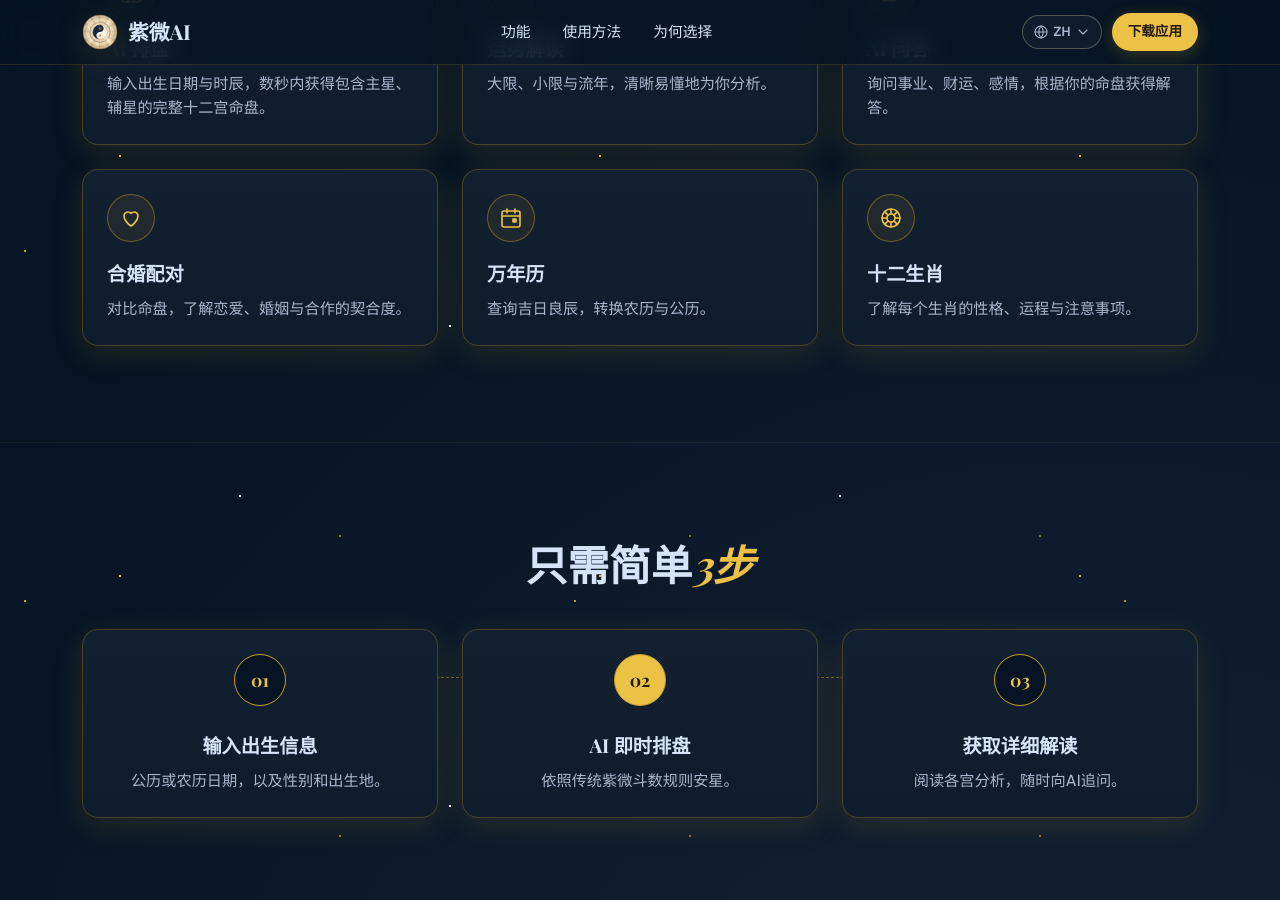
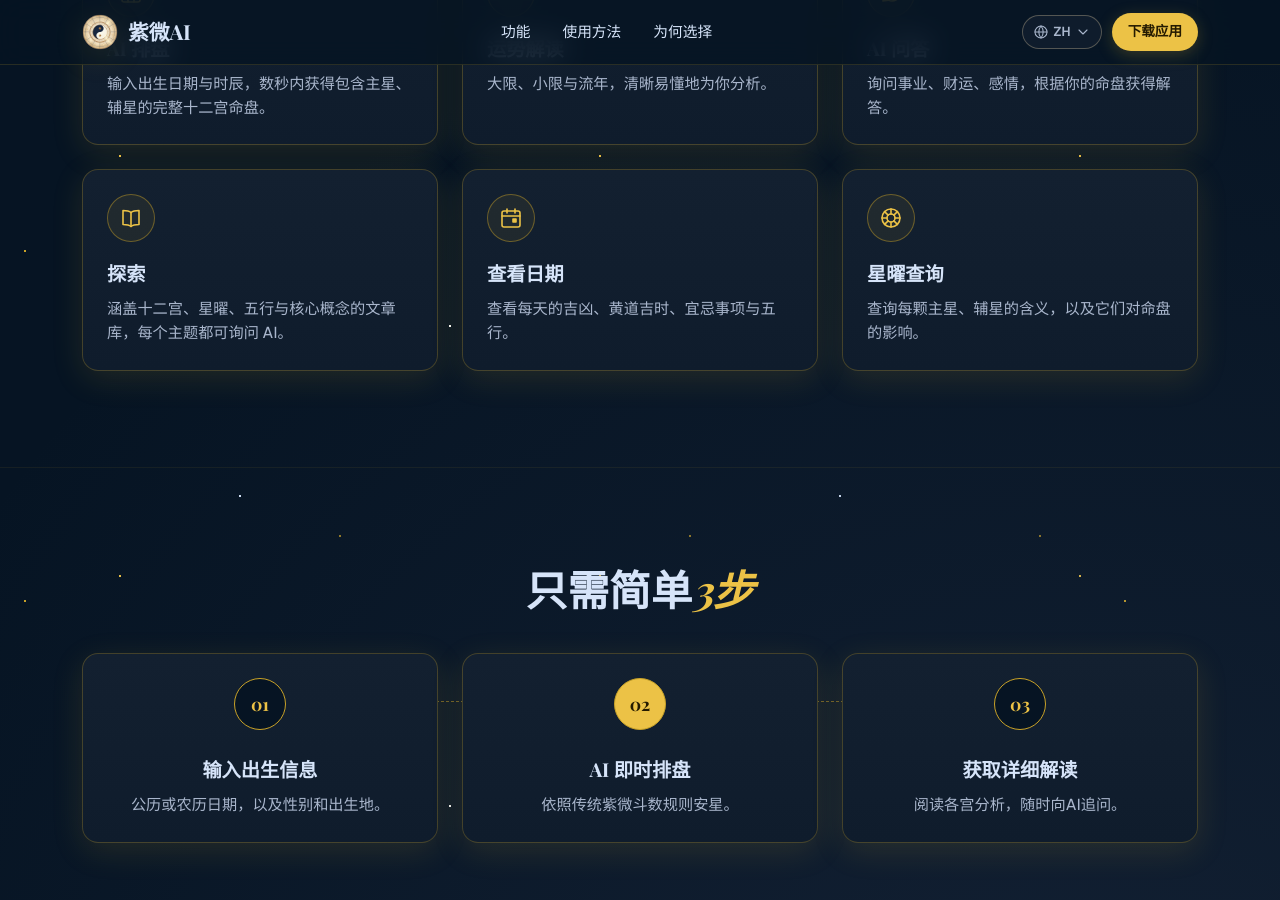
Before and after one commit to App-FactoryAI/tuviai-legal, a Jekyll site: the page built from zh/index.md, in a window 1280 px wide and 900 px high, scrolled down 1184 px. Built offline with Jekyll 4.4.1, drawn with Linux system fonts in a browser that asks for light colours; some web fonts are replaced; part of the change alters nothing that is shown.

Commit message:
Replace feature cards for unshipped features with Explore, Calendar and Star lookup.
Co-authored-by: Cursor <cursoragent@cursor.com>

```diff
--- a/_data/i18n.yml
+++ b/_data/i18n.yml
@@ -28,12 +28,12 @@ vi:
   f2_desc: "Đại vận, tiểu vận và lưu niên được phân tích rõ ràng, dễ hiểu."
   f3_title: "Hỏi đáp cùng AI"
   f3_desc: "Đặt câu hỏi về công danh, tài lộc, tình cảm và nhận câu trả lời dựa trên lá số của bạn."
-  f4_title: "Xem tuổi hợp"
-  f4_desc: "So sánh lá số để xem mức độ hòa hợp trong tình yêu, hôn nhân và công việc."
-  f5_title: "Lịch vạn niên"
-  f5_desc: "Tra ngày tốt xấu, giờ hoàng đạo và chuyển đổi âm dương lịch."
-  f6_title: "12 con giáp"
-  f6_desc: "Tìm hiểu tính cách, vận trình và điều cần lưu ý của từng con giáp."
+  f4_title: "Khám phá"
+  f4_desc: "Thư viện bài viết về 12 cung, các sao, ngũ hành và khái niệm Tử Vi, kèm hỏi AI cho từng chủ đề."
+  f5_title: "Xem ngày"
+  f5_desc: "Xem ngày tốt xấu, giờ hoàng đạo, việc nên làm, nên tránh và ngũ hành của từng ngày."
+  f6_title: "Tra cứu sao"
+  f6_desc: "Tra ý nghĩa từng chính tinh, phụ tinh và ảnh hưởng của sao trong lá số của bạn."
   steps_title: "Chỉ *3 bước* đơn giản"
   s1_title: "Nhập ngày giờ sinh"
   s1_desc: "Theo dương lịch hoặc âm lịch, kèm giới tính và nơi sinh."
@@ -85,12 +85,12 @@ en:
   f2_desc: "Decade, yearly and annual cycles explained clearly and simply."
   f3_title: "Ask the AI"
   f3_desc: "Ask about career, wealth and relationships and get answers based on your own chart."
-  f4_title: "Compatibility"
-  f4_desc: "Compare charts to see how well you match in love, marriage and work."
-  f5_title: "Perpetual calendar"
-  f5_desc: "Look up auspicious days and hours and convert between lunar and solar dates."
-  f6_title: "12 zodiac animals"
-  f6_desc: "Learn the personality, outlook and advice for each zodiac animal."
+  f4_title: "Explore"
+  f4_desc: "A library of articles on the 12 palaces, stars, five elements and core concepts, with AI answers for every topic."
+  f5_title: "Calendar"
+  f5_desc: "Check good and bad days, auspicious hours, what to do or avoid and the five elements of each day."
+  f6_title: "Star lookup"
+  f6_desc: "Look up the meaning of every major and minor star and how it shapes your chart."
   steps_title: "Just *3 simple* steps"
   s1_title: "Enter your birth details"
   s1_desc: "Solar or lunar date, plus gender and place of birth."
@@ -142,12 +142,12 @@ zh:
   f2_desc: "大限、小限与流年，清晰易懂地为你分析。"
   f3_title: "AI 问答"
   f3_desc: "询问事业、财运、感情，根据你的命盘获得解答。"
-  f4_title: "合婚配对"
-  f4_desc: "对比命盘，了解恋爱、婚姻与合作的契合度。"
-  f5_title: "万年历"
-  f5_desc: "查询吉日良辰，转换农历与公历。"
-  f6_title: "十二生肖"
-  f6_desc: "了解每个生肖的性格、运程与注意事项。"
+  f4_title: "探索"
+  f4_desc: "涵盖十二宫、星曜、五行与核心概念的文章库，每个主题都可询问 AI。"
+  f5_title: "查看日期"
+  f5_desc: "查看每天的吉凶、黄道吉时、宜忌事项与五行。"
+  f6_title: "星曜查询"
+  f6_desc: "查询每颗主星、辅星的含义，以及它们对命盘的影响。"
   steps_title: "只需简单*3步*"
   s1_title: "输入出生信息"
   s1_desc: "公历或农历日期，以及性别和出生地。"
@@ -199,12 +199,12 @@ ko:
   f2_desc: "대한, 소한, 유년 운을 명확하고 쉽게 분석합니다."
   f3_title: "AI 질문"
   f3_desc: "직업, 재물, 연애에 대해 물어보고 내 명반에 기반한 답을 받으세요."
-  f4_title: "궁합"
-  f4_desc: "명반을 비교해 연애, 결혼, 업무 궁합을 확인하세요."
-  f5_title: "만세력"
-  f5_desc: "길일과 길시를 찾고 음력과 양력을 변환하세요."
-  f6_title: "12띠"
-  f6_desc: "각 띠의 성격, 운세, 주의할 점을 알아보세요."
+  f4_title: "탐색"
+  f4_desc: "12궁, 별, 오행과 핵심 개념에 관한 글 모음. 주제마다 AI에게 질문할 수 있습니다."
+  f5_title: "날짜 보기"
+  f5_desc: "날마다 길흉, 황도 시간, 해야 할 일과 피할 일, 오행을 확인하세요."
+  f6_title: "별 조회"
+  f6_desc: "주성과 보조성의 의미와 명반에 미치는 영향을 찾아보세요."
   steps_title: "간단한 *3단계*"
   s1_title: "출생 정보 입력"
   s1_desc: "양력 또는 음력 날짜와 성별, 출생지를 입력합니다."
@@ -256,12 +256,12 @@ ja:
   f2_desc: "大限・小限・流年をわかりやすく分析します。"
   f3_title: "AIに質問"
   f3_desc: "仕事、金運、恋愛について質問し、あなたの命盤に基づいた答えを得られます。"
-  f4_title: "相性診断"
-  f4_desc: "命盤を比べて、恋愛・結婚・仕事の相性を確認。"
-  f5_title: "万年暦"
-  f5_desc: "吉日や吉時を調べ、旧暦と新暦を変換できます。"
-  f6_title: "十二支"
-  f6_desc: "十二支それぞれの性格、運勢、注意点を知りましょう。"
+  f4_title: "探索"
+  f4_desc: "十二宮・星・五行・基本概念の記事ライブラリ。各テーマについてAIに質問できます。"
+  f5_title: "日付確認"
+  f5_desc: "毎日の吉凶、黄道の時刻、すべきこと・避けること、五行を確認できます。"
+  f6_title: "星の検索"
+  f6_desc: "主星・補助星の意味と、命盤への影響を調べられます。"
   steps_title: "かんたん*3ステップ*"
   s1_title: "生年月日時を入力"
   s1_desc: "新暦または旧暦の日付と、性別・出生地を入力。"
@@ -313,12 +313,12 @@ ms:
   f2_desc: "Kitaran dekad dan tahunan diterangkan dengan jelas dan mudah."
   f3_title: "Tanya AI"
   f3_desc: "Tanya tentang kerjaya, kekayaan dan hubungan, dan dapatkan jawapan berdasarkan carta anda."
-  f4_title: "Keserasian"
-  f4_desc: "Bandingkan carta untuk melihat keserasian dalam cinta, perkahwinan dan kerja."
-  f5_title: "Kalendar abadi"
-  f5_desc: "Cari hari dan waktu yang baik serta tukar antara tarikh lunar dan solar."
-  f6_title: "12 haiwan zodiak"
-  f6_desc: "Kenali personaliti, nasib dan nasihat bagi setiap haiwan zodiak."
+  f4_title: "Jelajah"
+  f4_desc: "Pustaka artikel tentang 12 istana, bintang, lima unsur dan konsep asas, dengan jawapan AI bagi setiap topik."
+  f5_title: "Lihat Tarikh"
+  f5_desc: "Semak hari baik dan buruk, waktu bertuah, perkara yang patut dibuat atau dielakkan serta unsur setiap hari."
+  f6_title: "Carian bintang"
+  f6_desc: "Cari maksud setiap bintang utama dan sampingan serta pengaruhnya dalam carta anda."
   steps_title: "Hanya *3 langkah* mudah"
   s1_title: "Masukkan butiran lahir"
   s1_desc: "Tarikh solar atau lunar, serta jantina dan tempat lahir."
--- a/_includes/home.html
+++ b/_includes/home.html
@@ -23,7 +23,7 @@
       <p class="lp-lead">{{ t.features_subtitle }}</p>
     </div>
     <div class="lp-grid">
-      {%- assign feature_icons = 'chart,fortune,chat,heart,calendar,zodiac' | split: ',' %}
+      {%- assign feature_icons = 'chart,fortune,chat,book,calendar,zodiac' | split: ',' %}
       {%- for icon in feature_icons %}
       {%- assign n = forloop.index | prepend: 'f' %}
       {%- assign title_key = n | append: '_title' %}
--- a/_includes/icon.html
+++ b/_includes/icon.html
@@ -4,6 +4,7 @@
 {%- when 'fortune' -%}<path d="M3 17l5-5 4 4 8-8"/><path d="M14 8h6v6"/>
 {%- when 'chat' -%}<path d="M21 12a8 8 0 0 1-11.6 7.1L4 20l1-4.6A8 8 0 1 1 21 12z"/><path d="M12 8.5l.8 1.7 1.7.8-1.7.8-.8 1.7-.8-1.7-1.7-.8 1.7-.8z"/>
 {%- when 'heart' -%}<path d="M12 20s-7-4.4-7-10a4 4 0 0 1 7-2.6A4 4 0 0 1 19 10c0 5.6-7 10-7 10z"/>
+{%- when 'book' -%}<path d="M12 6.5C10.5 5.2 8.2 4.5 4 4.5v14c4.2 0 6.5.7 8 2 1.5-1.3 3.8-2 8-2v-14c-4.2 0-6.5.7-8 2z"/><path d="M12 6.5v14"/>
 {%- when 'calendar' -%}<rect x="3" y="5" width="18" height="16" rx="2"/><path d="M3 10h18M8 3v4M16 3v4"/><rect x="14" y="13" width="3" height="3" fill="currentColor"/>
 {%- when 'zodiac' -%}<circle cx="12" cy="12" r="9"/><circle cx="12" cy="12" r="4"/><path d="M12 3v5M12 16v5M3 12h5M16 12h5M5.6 5.6l3.5 3.5M14.9 14.9l3.5 3.5M5.6 18.4l3.5-3.5M14.9 9.1l3.5-3.5"/>
 {%- when 'scroll' -%}<path d="M6 4h11a3 3 0 0 1 0 6H8"/><path d="M6 4a2 2 0 0 0-2 2v12a2 2 0 0 0 2 2h11a2 2 0 0 0 2-2V10"/><path d="M8 14h7M8 17h5"/>
```
